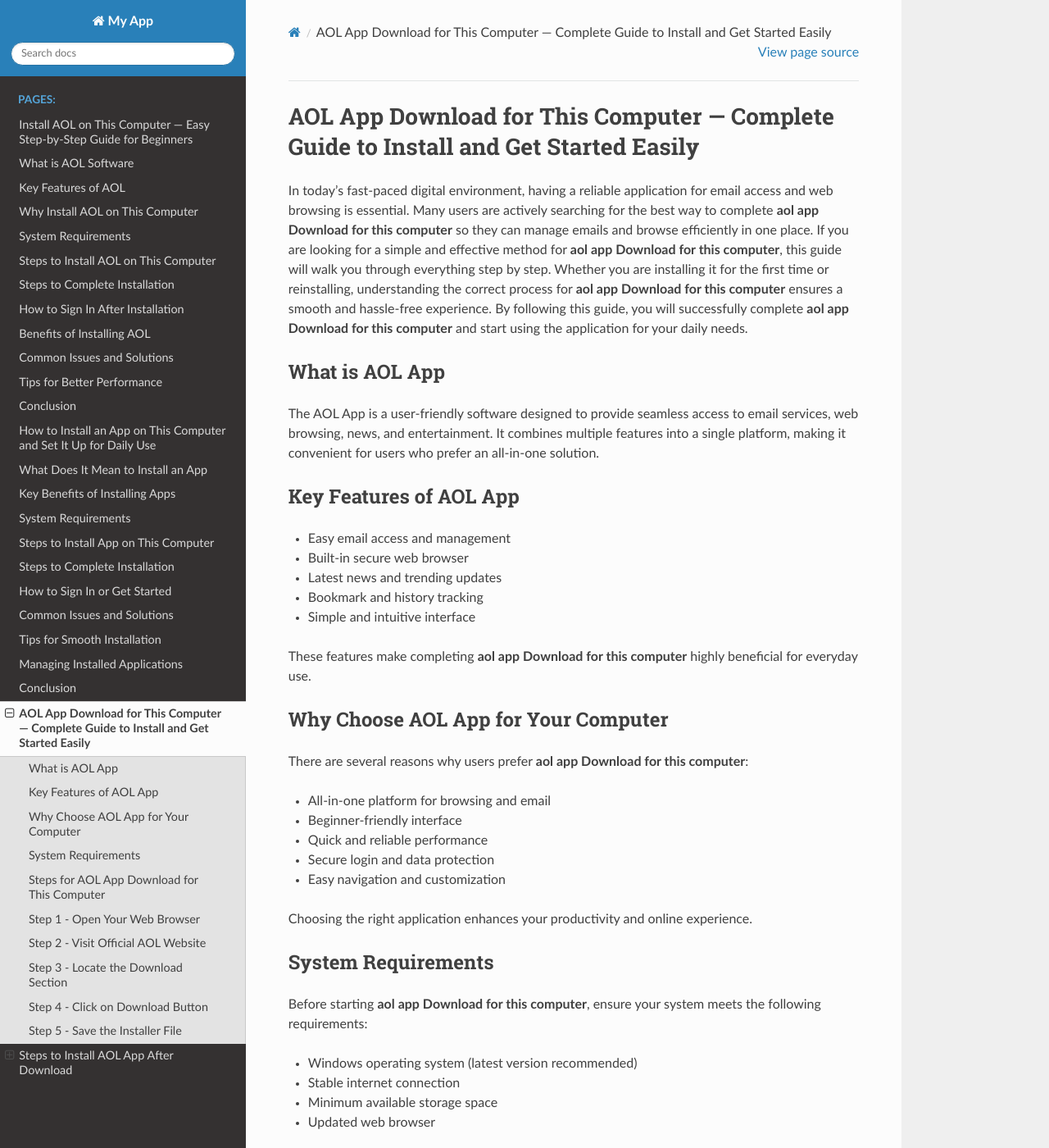
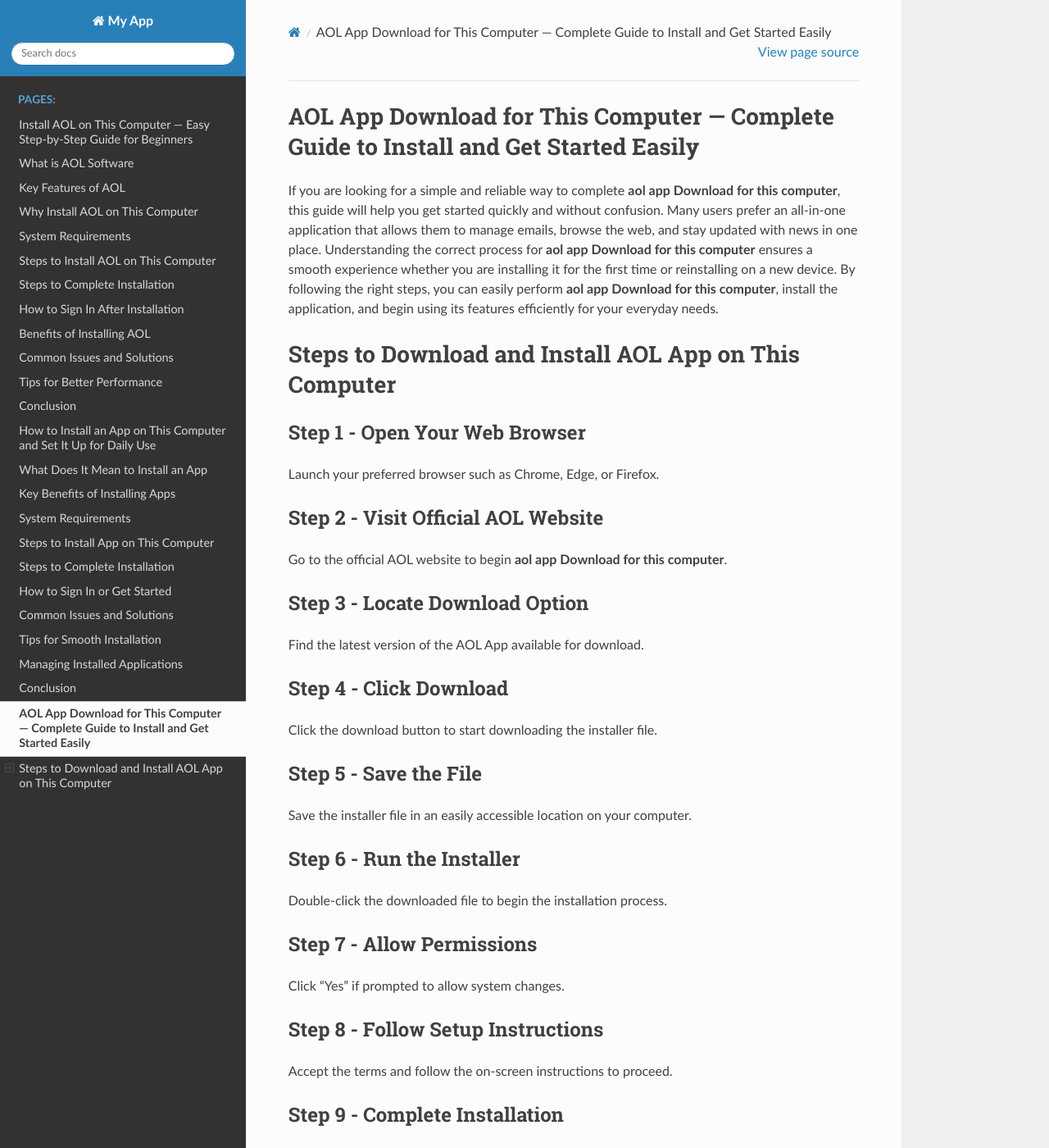
Before and after one commit to Dshead-ai/myapp, a Sphinx documentation site: the page built from docs/download.rst, in a window 1280 px wide and 1400 px high. Shown: the whole window at 82% size. Built offline with Sphinx 7.4.7 and the Read the Docs theme 3.1.0, drawn with Linux system fonts in a browser that asks for light colours; some of the changed text lies outside the part shown.

Commit message:
Update download.rst

```diff
--- a/docs/download.rst
+++ b/docs/download.rst
@@ -1,167 +1,56 @@
 AOL App Download for This Computer — Complete Guide to Install and Get Started Easily
-=================================
+=====================================================================================
+If you are looking for a simple and reliable way to complete **aol app Download for this computer**, this guide will help you get started quickly and without confusion. Many users prefer an all-in-one application that allows them to manage emails, browse the web, and stay updated with news in one place. Understanding the correct process for **aol app Download for this computer** ensures a smooth experience whether you are installing it for the first time or reinstalling on a new device. By following the right steps, you can easily perform **aol app Download for this computer**, install the application, and begin using its features efficiently for your everyday needs.
 
-In today’s fast-paced digital environment, having a reliable application for email access and web browsing is essential. Many users are actively searching for the best way to complete **aol app Download for this computer** so they can manage emails and browse efficiently in one place. If you are looking for a simple and effective method for **aol app Download for this computer**, this guide will walk you through everything step by step. Whether you are installing it for the first time or reinstalling, understanding the correct process for **aol app Download for this computer** ensures a smooth and hassle-free experience. By following this guide, you will successfully complete **aol app Download for this computer** and start using the application for your daily needs.
-
-What is AOL App
------------
-
-The AOL App is a user-friendly software designed to provide seamless access to email services, web browsing, news, and entertainment. It combines multiple features into a single platform, making it convenient for users who prefer an all-in-one solution.
-
-Key Features of AOL App
---------
-
-- Easy email access and management
-- Built-in secure web browser
-- Latest news and trending updates
-- Bookmark and history tracking
-- Simple and intuitive interface
-
-These features make completing **aol app Download for this computer** highly beneficial for everyday use.
-
-Why Choose AOL App for Your Computer
--------
-
-There are several reasons why users prefer **aol app Download for this computer**:
-
-- All-in-one platform for browsing and email
-- Beginner-friendly interface
-- Quick and reliable performance
-- Secure login and data protection
-- Easy navigation and customization
-
-Choosing the right application enhances your productivity and online experience.
-
-System Requirements
-----
-
-Before starting **aol app Download for this computer**, ensure your system meets the following requirements:
-
-- Windows operating system (latest version recommended)
-- Stable internet connection
-- Minimum available storage space
-- Updated web browser
-
-Meeting these requirements ensures a smooth installation process.
-
-Steps for AOL App Download for This Computer
-------
-
-Follow these steps carefully to complete **aol app Download for this computer**:
+Steps to Download and Install AOL App on This Computer
+=====================================================
 
 Step 1 - Open Your Web Browser
---------------------------------
+------------------------------
+
 Launch your preferred browser such as Chrome, Edge, or Firefox.
 
 Step 2 - Visit Official AOL Website
 ------------------------------------
+
 Go to the official AOL website to begin **aol app Download for this computer**.
 
-Step 3 - Locate the Download Section
--------------------------------------
-Find the section that offers the latest version of the AOL App.
+Step 3 - Locate Download Option
+--------------------------------
 
-Step 4 - Click on Download Button
-----------------------------------
+Find the latest version of the AOL App available for download.
+
+Step 4 - Click Download
+------------------------
+
 Click the download button to start downloading the installer file.
 
-Step 5 - Save the Installer File
----------------------------------
-Choose a location on your computer where the file will be saved.
+Step 5 - Save the File
+-----------------------
 
-These steps will successfully begin **aol app Download for this computer**.
+Save the installer file in an easily accessible location on your computer.
 
-Steps to Install AOL App After Download
-======================================
+Step 6 - Run the Installer
+---------------------------
 
-Once you complete **aol app Download for this computer**, follow these steps to install it:
+Double-click the downloaded file to begin the installation process.
 
-Step 1 - Open Downloaded File
-------------------------------
-Navigate to the folder where the installer file is saved.
+Step 7 - Allow Permissions
+---------------------------
 
-Step 2 - Run the Installer
----------------------------
-Double-click on the setup file to start installation.
-
-Step 3 - Allow Permissions
----------------------------
 Click “Yes” if prompted to allow system changes.
 
-Step 4 - Follow On-Screen Instructions
---------------------------------------
-Accept the terms and continue with the installation process.
+Step 8 - Follow Setup Instructions
+-----------------------------------
 
-Step 5 - Complete Installation
+Accept the terms and follow the on-screen instructions to proceed.
+
+Step 9 - Complete Installation
 -------------------------------
-Wait for the process to finish and launch the app.
 
-Now your **aol app Download for this computer** is complete and ready to use.
+Wait for the installation process to finish successfully.
 
-How to Sign In to AOL App
--------
+Step 10 - Launch and Sign In
+-----------------------------
 
-After installation, follow these steps to sign in:
-
-- Open the AOL App
-- Enter your AOL email address
-- Input your password
-- Click on Sign In
-
-You can now access your dashboard and features.
-
-Benefits of AOL App Download for This Computer
-----------------------------------------------
-
-Completing **aol app Download for this computer** provides several advantages:
-
-- Quick email access
-- Integrated browsing experience
-- Secure login system
-- Improved productivity
-- Smooth and responsive interface
-
-These benefits make it a preferred choice for many users.
-
-Common Issues and Fixes
------------------------
-
-While performing **aol app Download for this computer**, you may encounter some issues:
-
-Download Not Starting
-----------------------
-
-- Check internet connection
-- Refresh the page and try again
-
-Installation Error
--------------------
-
-- Run installer as administrator
-- Disable antivirus temporarily
-
-Login Issues
--------------
-
-- Verify login credentials
-- Reset password if necessary
-
-These solutions help resolve common problems easily.
-
-Tips for Smooth Installation
---------------------------
-
-Follow these tips for a better experience:
-
-- Always download from official sources
-- Keep your system updated
-- Close unnecessary background programs
-- Restart your computer after installation
-- Store login details securely
-
-These tips ensure a smooth **aol app Download for this computer** process.
-
-Conclusion
----------
-
-Completing **aol app Download for this computer** is simple when you follow the correct steps and guidelines. This all-in-one application allows you to manage emails, browse the web, and stay updated with news efficiently. Whether you are a beginner or reinstalling the app, this guide ensures that your **aol app Download for this computer** process is smooth and successful. By installing the AOL App, you gain a reliable tool for everyday communication and browsing needs.
+Open the AOL App, enter your email credentials, and start using the application.
```
